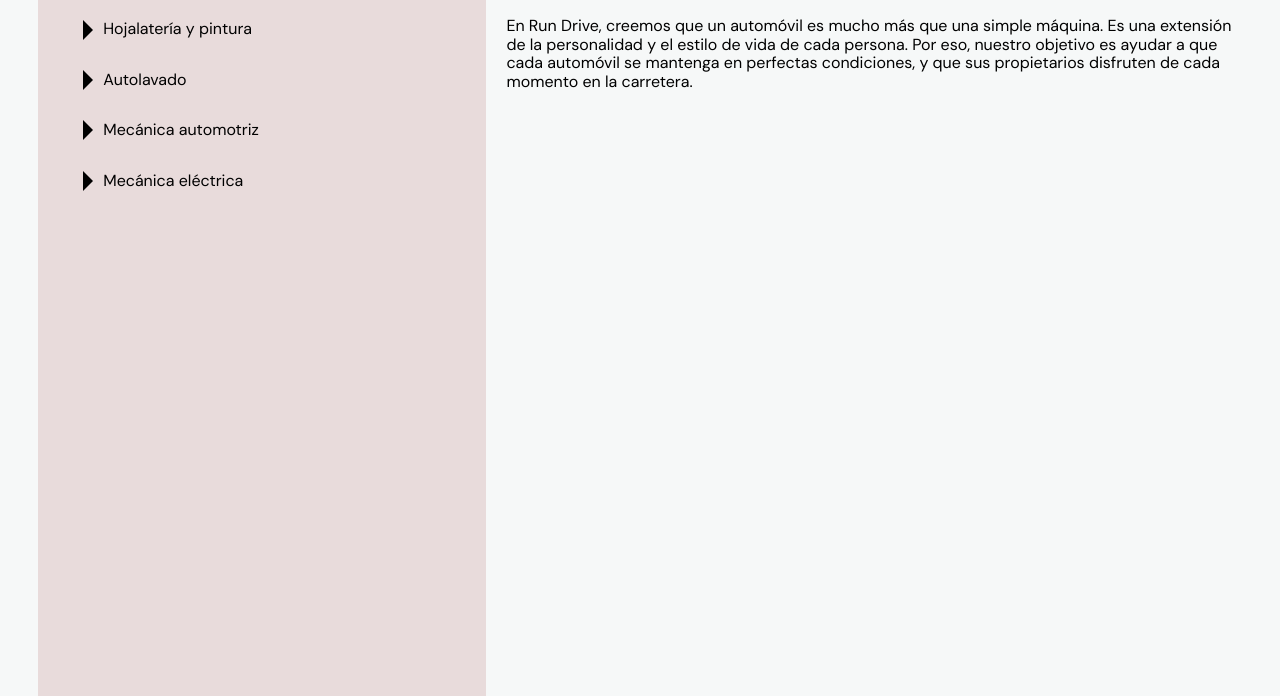
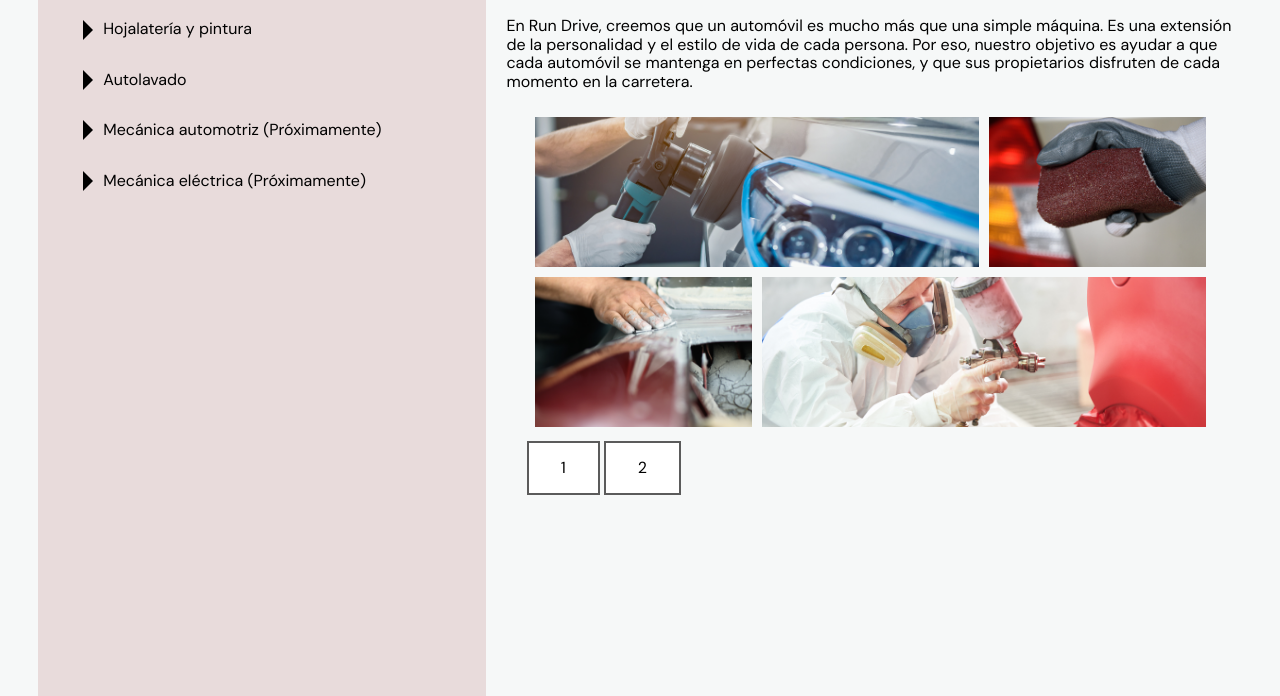
Before and after one commit to Shair17/run-drive, a website built with Vite: page Servicespage/services.html in a window 1280 px wide. Shown: the part 543-1239 px from the top of the page. Built offline with nearby package versions, Linux system fonts and the light colour scheme.

Commit message:
feat: galery ended

```diff
--- a/Servicespage/services.css
+++ b/Servicespage/services.css
@@ -356,7 +356,6 @@
 	display: flex;
 	align-items: flex-start;
 	justify-content: center;
-
 	padding: 0px;
 	height: fit-content;
 }
@@ -391,6 +390,9 @@
 	flex-direction: column;
 	width: 100vw;
 	height: fit-content;
+	display: flex;
+	justify-content: center;
+	align-items: center;
 }
 
 .textContainer{
@@ -560,6 +562,121 @@
 	transform: rotate(90deg);
 }
 
+
+
+/* Contenedor padre de la galería */
+.galery{
+	width: 90%;
+	height: fit-content;
+}
+
+/*Div contenedor de las imagenes*/
+.imagesContent{
+	height: 90%;
+	display: flex;
+	width: 100%;
+	box-sizing: border-box;
+}
+
+/* Comienzan los estilos de la galería */
+/* Contenedor 1*/
+
+.galery-container1{
+	display: grid;
+	grid-template-columns: repeat(3, 1fr);
+	grid-auto-rows: 150px;
+	padding: 10px;
+	grid-gap: 10px;
+	width: 100%;
+
+
+}
+.galery__img{
+	width: 100%;
+	height: 100%;
+	object-fit: cover;
+}
+.galeryitem:nth-child(1){
+	grid-column-start: span 2;
+}
+.galeryitem:nth-child(4){
+	grid-column-start: span 2;
+}
+
+/* Contenedor 2*/
+.galery-container2{
+	display: grid;
+	grid-template-columns: repeat(3, 1fr);
+	grid-auto-rows: 150px;
+	padding: 10px;
+	grid-gap: 10px;
+	width: 100%;
+	display: none;
+}
+
+.galeryitem2:nth-child(2){
+	grid-column-start: span 2;
+
+}
+
+/*Estilos del dashboard debajo de imagenes*/
+.dashControl{
+	height: 10%;
+	display: flex;
+	width: 100%;
+	align-items: center;
+	justify-content: flex-start;
+
+
+}
+
+.button {
+    background-color: #5B5B5B; /* Green */
+    border: none;
+    color: white;
+    padding: 16px 32px;
+    text-align: center;
+    text-decoration: none;
+    display: inline-block;
+    font-size: 16px;
+    margin: 4px 2px;
+    -webkit-transition-duration: 0.4s; /* Safari */
+    transition-duration: 0.4s;
+    cursor: pointer;
+}
+
+.button1 {
+    background-color: white;
+    color: black;
+    border: 2px solid #5B5B5B;
+}
+
+.button1:hover {
+    background-color: #5B5B5B;
+    color: white;
+}
+
+.button2 {
+    background-color: white;
+    color: black;
+    border: 2px solid #5B5B5B;
+}
+
+.button2:hover {
+    background-color: #5B5B5B;
+    color: white;
+}
+
+/*Clases reusables para insertar en JS*/
+.mostraar {
+	display: grid;
+}
+
+.ocultaar{
+	display: none;
+}
+
+
 @media (min-width: 1024px) {
 	/* ============== GERAL ================ */
 	body {
@@ -694,6 +811,9 @@
 	/* ZONA DE HOJALATERIA Y PINTURA */
 	.descripcionservice{
 		width: 60vw;
+		align-items: center;
+		display: flex;
+		justify-content: center;
 	}
 
 
--- a/Servicespage/services.html
+++ b/Servicespage/services.html
@@ -372,7 +372,7 @@
                 </div>
                 <div class="textClickTitle3 marginLeftTitleList"><svg id="arrowthree" width="10" height="20" viewBox="0 0 10 20" fill="none" xmlns="http://www.w3.org/2000/svg">
                     <path d="M9.53674e-07 -4.37114e-07L10 10L7.94466e-08 20L9.53674e-07 -4.37114e-07Z" fill="black"/>
-                    </svg><p>Mecánica automotriz</p></div>
+                    </svg><p>Mecánica automotriz (Próximamente)</p></div>
 
                 <div class="listTitle3 marginLeftList">
                     <ul>
@@ -385,7 +385,7 @@
                 </div>
                 <div class="textClickTitle4 marginLeftTitleList"><svg id="arrowfour" width="10" height="20" viewBox="0 0 10 20" fill="none" xmlns="http://www.w3.org/2000/svg">
                     <path d="M9.53674e-07 -4.37114e-07L10 10L7.94466e-08 20L9.53674e-07 -4.37114e-07Z" fill="black"/>
-                    </svg><p>Mecánica eléctrica </p></div>
+                    </svg><p>Mecánica eléctrica (Próximamente)</p></div>
 
                 <div class="listTitle4 marginLeftList">
                     <ul>
@@ -403,7 +403,41 @@
                     <p>En Run Drive, creemos que un automóvil es mucho más que una simple máquina. Es una extensión de la personalidad y el estilo de vida de cada persona. Por eso, nuestro objetivo es ayudar a que cada automóvil se mantenga en perfectas condiciones, y que sus propietarios disfruten de cada momento en la carretera.</p>
                 </div>
                 <div class="galery">
+                    <div class="imagesContent">
+                        <div id="galery1div" class="galery-container1">
+                            <div class="galeryitem">
+                            <img class="galery__img" src="../assets/images/galery/hojalateria/img1.png" alt="">
+                            </div>
 
+                            <div class="galeryitem">
+                            <img class="galery__img" src="../assets/images/galery/hojalateria/img2.png" alt="">
+                            </div>
+
+                            <div class="galeryitem">
+                            <img class="galery__img" src="../assets/images/galery/hojalateria/img3.png" alt="">
+                            </div>
+
+                            <div class="galeryitem">
+                            <img class="galery__img" src="../assets/images/galery/hojalateria/img4.png" alt="">
+                            </div>
+                        </div>
+
+                        <div id="galery2div" class="galery-container2 hidden">
+                            <div class="galeryitem2">
+                            <img class="galery__img" src="../assets/images/galery/hojalateria/img5.png" alt="">
+                            </div>
+
+                            <div class="galeryitem2">
+                            <img class="galery__img" src="../assets/images/galery/hojalateria/img6.png" alt="">
+                            </div>
+                        </div>
+
+
+                    </div>
+                    <div class="dashControl">
+                        <button id="buttonaction1" class="button button1">1</button>
+                        <button id="buttonaction2" class="button button2">2</button>
+                    </div>
 
                 </div>
             </div>
--- a/Servicespage/services.js
+++ b/Servicespage/services.js
@@ -88,3 +88,32 @@
 	listTitle4.classList.toggle('show');
 	arrowfour.classList.toggle('rotate-down');
 });
+
+
+//Funciones para mostrar divs de galería
+
+// Obtén una referencia al botón y al div 1
+var boton1 = document.getElementById("buttonaction1");
+var galery1 = document.getElementById("galery1div");
+
+// Obtén una referencia al botón y al div 2
+var boton2 = document.getElementById("buttonaction2");
+var galery2 = document.getElementById("galery2div");
+
+
+
+// Agrega un evento al botón 1
+boton1.addEventListener("click", function() {
+  // Agrega la clase al div 1
+  galery1.classList.add("mostraar");
+  galery2.classList.remove("mostraar");
+  galery1.classList.remove("ocultaar");
+});
+
+// Agrega un evento al botón 2
+boton2.addEventListener("click", function() {
+  // Agrega la clase al div 2
+  galery1.classList.remove("mostraar");
+  galery2.classList.add("mostraar");
+  galery1.classList.add("ocultaar")
+});
```
Also changed, not shown: assets/images/galery/autolavado/img1.jpg (added), assets/images/galery/autolavado/img2.png (added), assets/images/galery/autolavado/img3.png (added), assets/images/galery/autolavado/img4.png (added), assets/images/galery/autolavado/img5.png (added), assets/images/galery/autolavado/img6.png (added), assets/images/galery/autolavado/img7.png (added), assets/images/galery/hojalateria/img1.png (added), assets/images/galery/hojalateria/img2.png (added), assets/images/galery/hojalateria/img3.png (added), assets/images/galery/hojalateria/img4.png (added), assets/images/galery/hojalateria/img5.png (added), assets/images/galery/hojalateria/img6.png (added), 1 other file.
